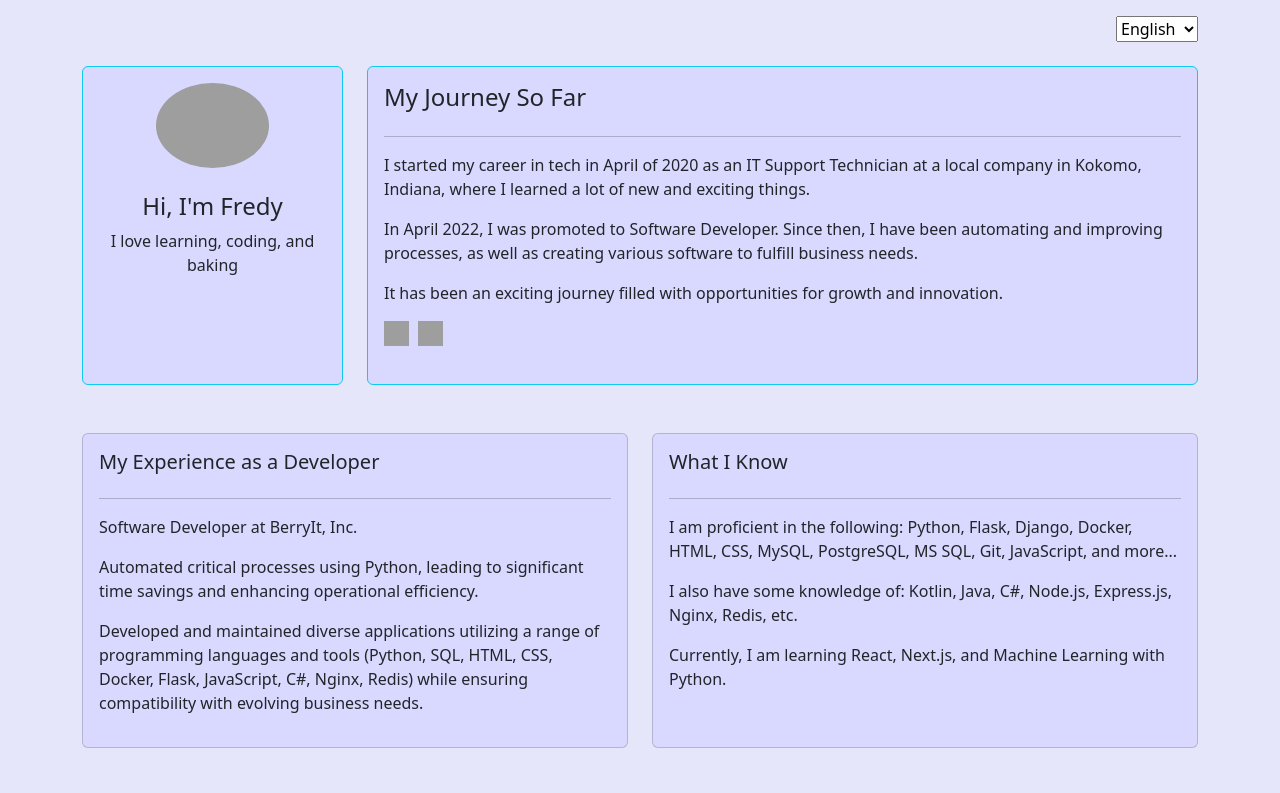
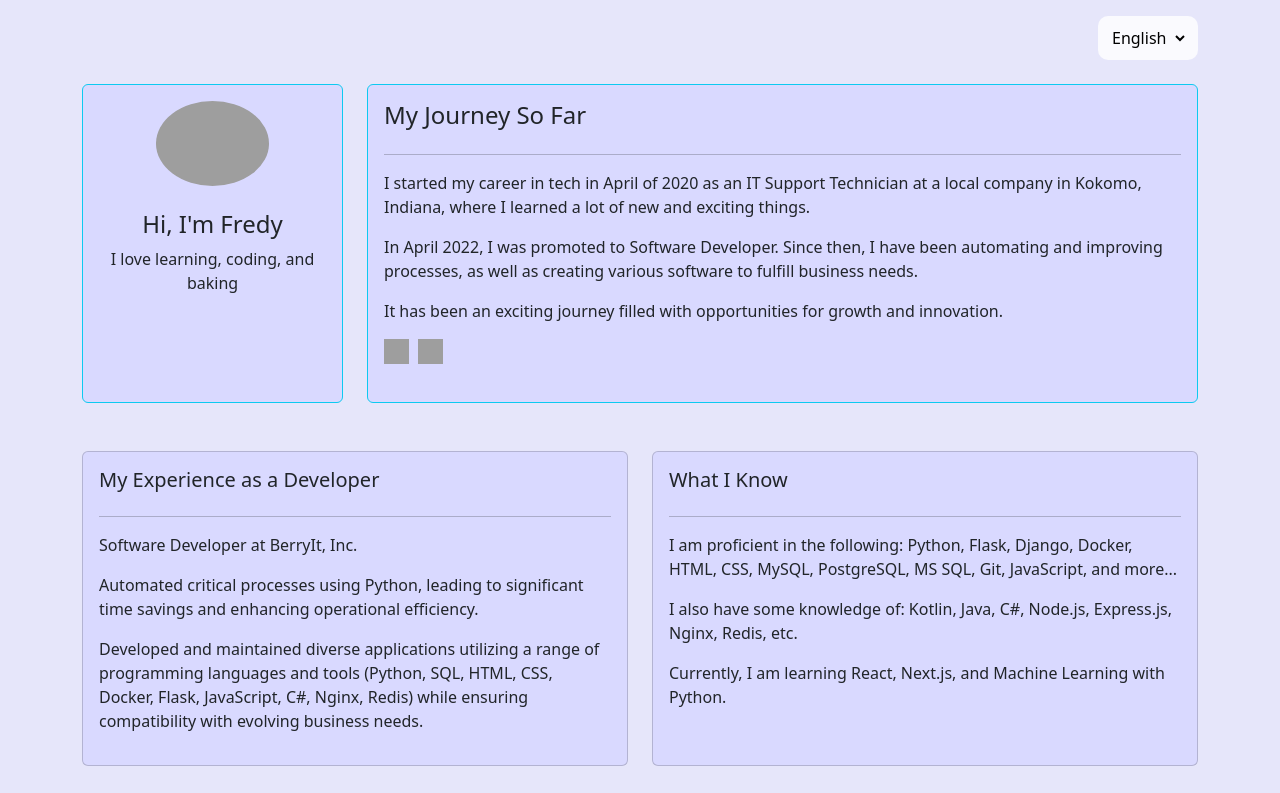
Before and after one commit to fsantamaria1/fsantamaria.github.io, a plain HTML site: page index.html in a window 1280 px wide. Shown: the top 793 px of the page. Drawn offline with nearby package versions, Linux system fonts and the light colour scheme; grey boxes are pictures that could not be loaded.

Commit message:
create: language selector styling

```diff
--- a/style.css
+++ b/style.css
@@ -36,3 +36,17 @@ body {
 .social-links img:hover {
     transform: scale(1.25);
 }
+
+.language-selection {
+    background-color: rgba(255, 255, 255, 0.8);
+    padding: 10px;
+    border-radius: 10px;
+}
+
+.language-selection select {
+    background-color: transparent;
+    border: none;
+    font-size: 16px;
+    outline: none;
+    cursor: pointer;
+}
```
